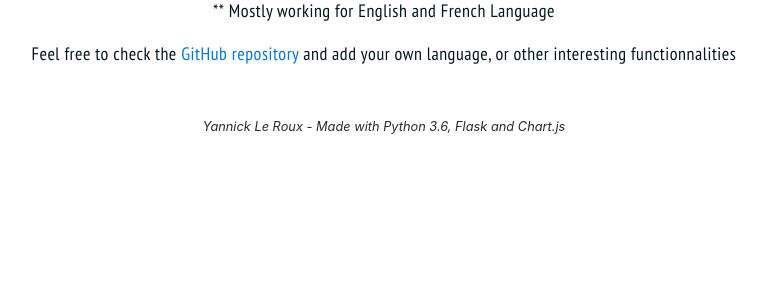
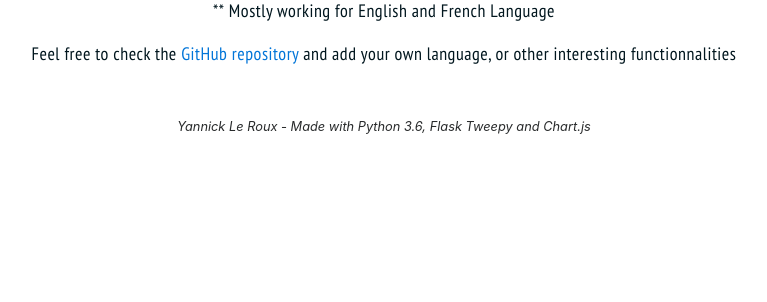
Before and after one commit to YannickLeRoux/twitterpie, a Flask app: page / in a window 1280 px wide. Shown: the part 337-639 px from the top of the page, without its empty margins (256-1023 px from the left). Run offline with Flask 2, Linux system fonts and the light colour scheme; some libraries are stand-ins or nearby versions; some web fonts are replaced.

Commit message:
Added Tweepy in the footer

```diff
--- a/app/templates/index.html
+++ b/app/templates/index.html
@@ -20,6 +20,6 @@
       <p>Feel free to check the <a href="https://github.com/YannickLeRoux/twitterpie">GitHub repository</a> and add your own language, or
     other interesting functionnalities</p>
 		</div>
-			<div id="footer"><small><em>Yannick Le Roux - Made with Python 3.6, Flask and Chart.js</em></small><div>
+			<div id="footer"><small><em>Yannick Le Roux - Made with Python 3.6, Flask Tweepy and Chart.js</em></small><div>
 
 {% endblock %}
```
